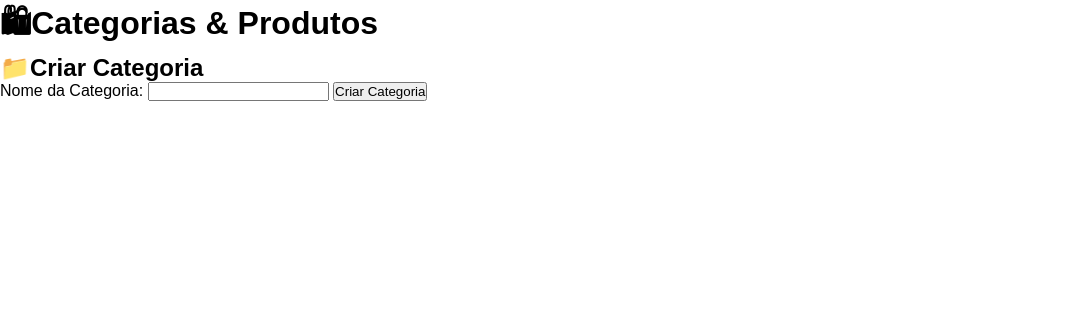
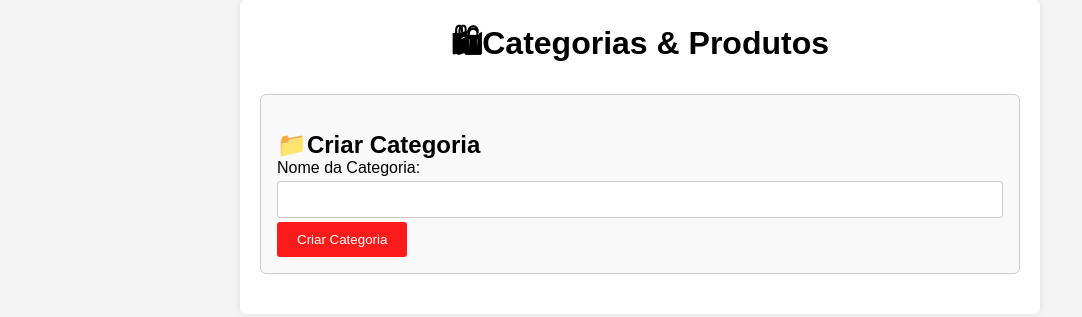
Before and after one commit to thaynavazzoler/2tds1-projects, a plain HTML site: page assets/pages/category-product.html in a window 1280 px wide. Shown: the whole page, without its empty margins (0-1082 px from the left). Drawn offline with Linux system fonts and the light colour scheme.

Commit message:
feat: create category form style

```diff
--- a/assets/css/styles.category-product.css
+++ b/assets/css/styles.category-product.css
@@ -4,3 +4,63 @@
     box-sizing: border-box;
     font-family: "Poppins", sans-serif;
 }
+
+body{
+    background-color: #f4f4f4;
+}
+
+#container {
+    max-width: 50rem;/*800px*/
+    margin: 0 auto;
+    background-color: #fff;
+    padding: 1.25rem; /*20px*/
+    border-radius: 6px;
+    box-shadow: 0 0 0.625rem rgb(0, 0, 0, 0.1);
+
+}
+
+h1{
+    text-align: center;
+    margin-bottom: 1.25rem;/*20px*/
+}
+
+h2{
+    margin-top: 1.25rem;
+
+}
+
+.form-container{
+    border: 1px solid #ccc;
+    padding: 1rem;/*16px*/
+    margin-bottom: 1.25rem;
+    border-radius: 6px;
+    background-color: #f9f9f9;
+}
+
+.form-container label{
+    display: block;
+    margin-bottom: 0.25rem;/*4px*/
+}
+
+.form-container input{
+    width: 100%;
+    padding: 0.625rem;
+    margin-bottom: 0.25rem;/*10px*/
+    border: 1px solid #ccc;
+    border-radius: 3px;
+}
+
+.btn{
+    background-color: #fd1b1b;
+    color: #fff;
+    padding: 0.625rem 1.25rem;
+    border: none;
+    cursor: pointer;
+    border-radius: 3px;
+    transition: background-color 0.3s ease, color 0.3s ease; transform: 0.3 ease;
+}
+
+.btn:hover{
+    background-color: #e60e0e;
+    transform: scale(1.05);
+}
--- a/assets/pages/category-product.html
+++ b/assets/pages/category-product.html
@@ -8,13 +8,13 @@
     <title>Categorias & Produtos</title>
 </head>
 <body>
-    <div class="container">
+    <div id="container">
         <h1>🛍Categorias & Produtos</h1>
         <div class="form-container">
             <h2>📁Criar Categoria</h2>
             <label for="">Nome da Categoria:</label>
             <input type="text" required>
-            <button>Criar Categoria</button>
+            <button class="btn">Criar Categoria</button>
 
         </div>
 
```
